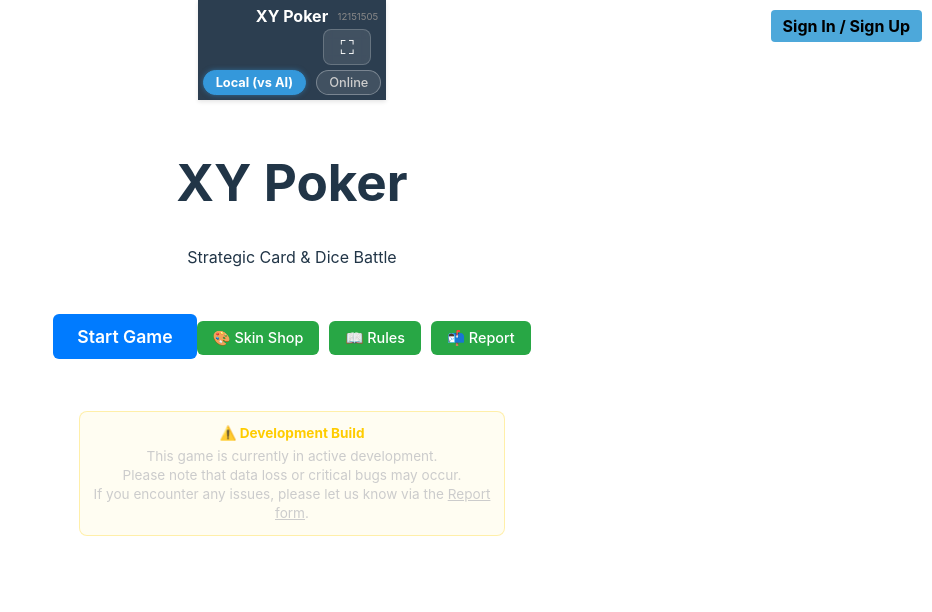
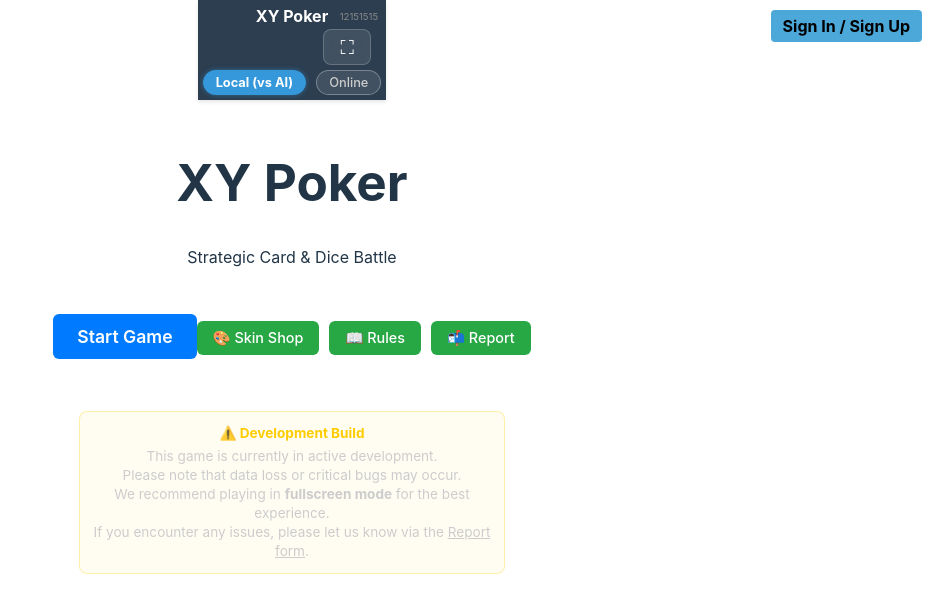
Before and after one commit to sotwat/xy-poker, a React (Vite) app: page / in a window 1280 px wide. Shown: the top 612 px of the page, without its empty margins (348-1280 px from the left). Built offline with nearby package versions, Linux system fonts and the light colour scheme; no server answers.

Commit message:
UI: Fullscreen Recommendation (v12151515)

```diff
--- a/src/App.tsx
+++ b/src/App.tsx
@@ -1255,7 +1255,7 @@ function App() {
       <header className={`app-header ${(phase === 'playing' || phase === 'scoring') ? 'battle-mode' : ''}`}>
         <div className="header-title-row">
           <h1>XY Poker</h1>
-          {showVersion && <span className="version">12151505</span>}
+          {showVersion && <span className="version">12151515</span>}
         </div>
 
         <button
@@ -1495,6 +1495,7 @@ function App() {
                           <strong style={{ color: '#ffcc00', display: 'block', marginBottom: '4px' }}>⚠️ Development Build</strong>
                           This game is currently in active development.<br />
                           Please note that data loss or critical bugs may occur.<br />
+                          We recommend playing in <strong>fullscreen mode</strong> for the best experience.<br />
                           If you encounter any issues, please let us know via the <span style={{ textDecoration: 'underline', cursor: 'pointer' }} onClick={() => setShowContactModal(true)}>Report form</span>.
                         </div>
                       </>
```
Also changed, not shown: 1 other file (tests, documents, lock files or other folders).
